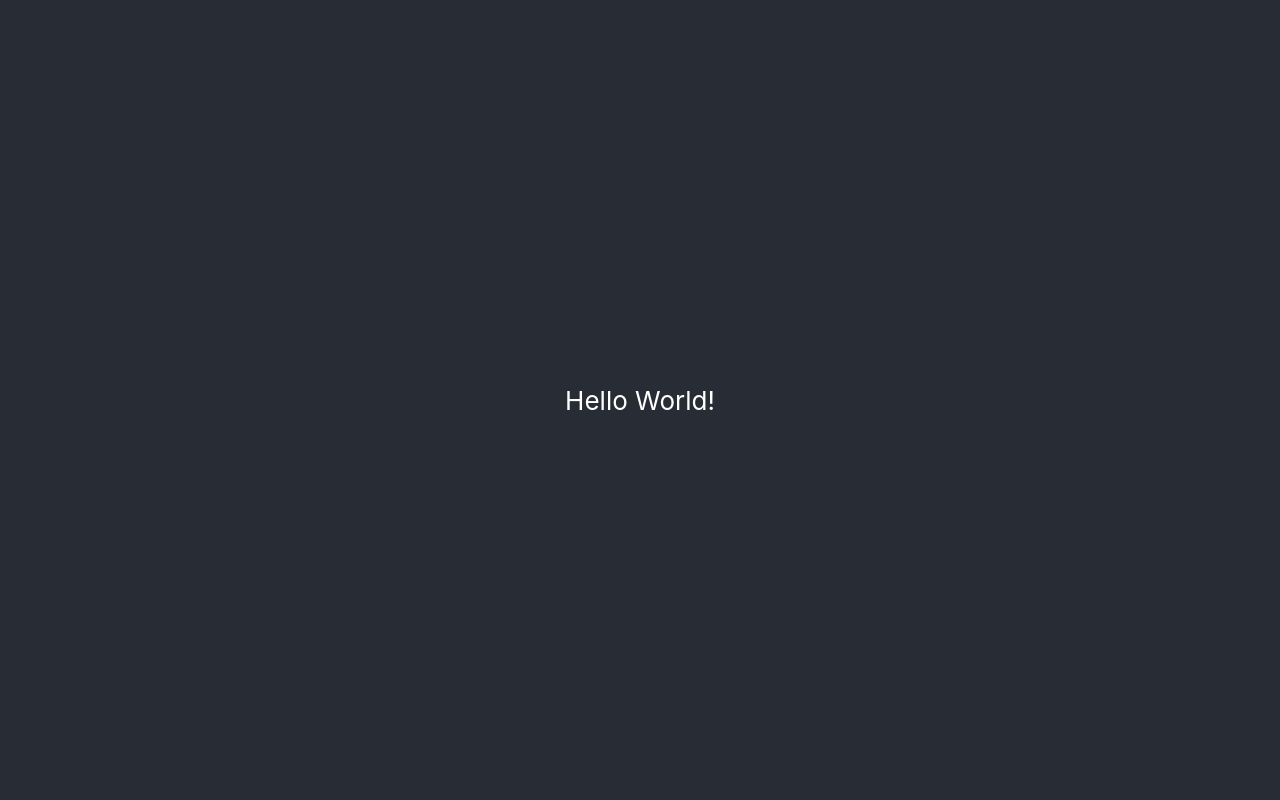
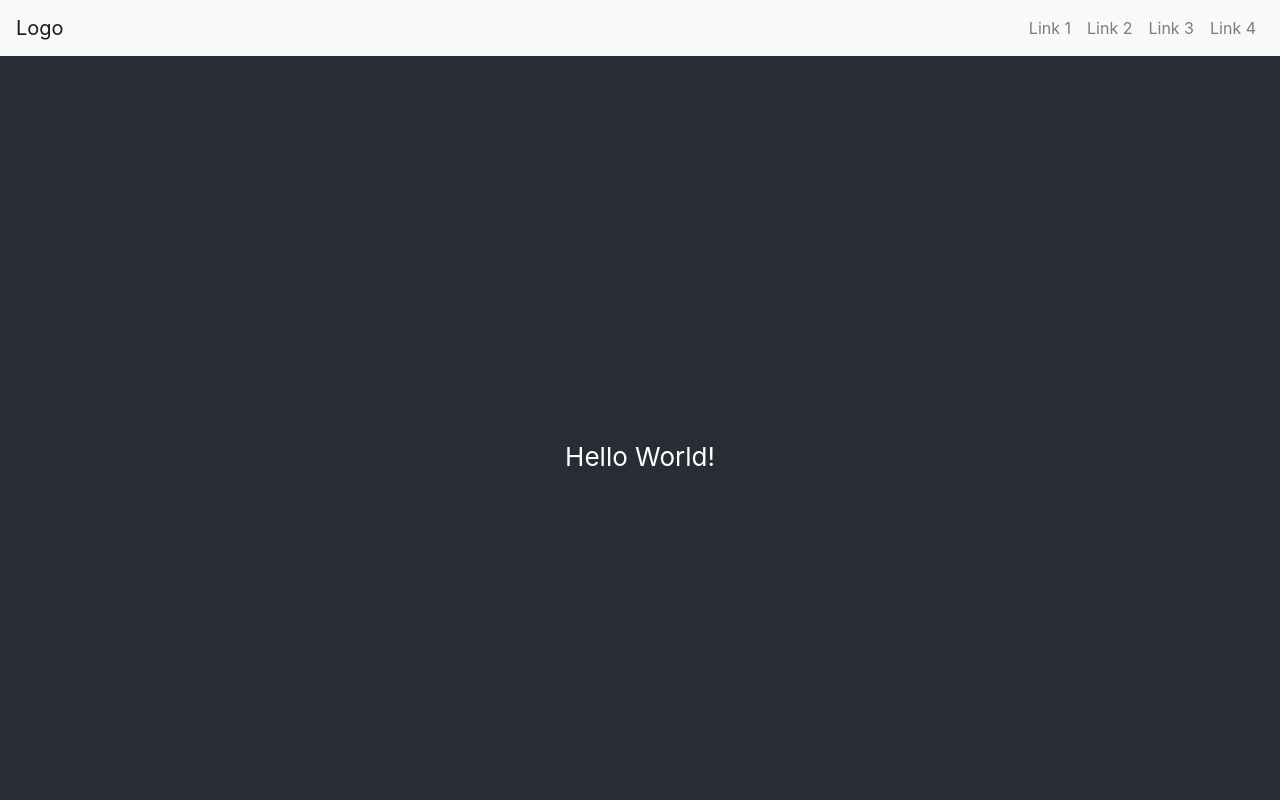
Before and after one commit to shinw97/about-me, a React (Create React App) app: page / in a window 1280 px wide. Shown: the top 800 px of the page. Built offline with nearby package versions, Linux system fonts and the light colour scheme.

Commit message:
added nav bar

```diff
--- a/public/index.html
+++ b/public/index.html
@@ -7,9 +7,13 @@
     <meta name="theme-color" content="#000000" />
     <meta
       name="description"
-      content="Web site created using create-react-app"
+      content="A React JS based website about me."
     />
     <link rel="apple-touch-icon" href="logo192.png" />
+    <link rel="stylesheet" href="https://stackpath.bootstrapcdn.com/bootstrap/4.3.1/css/bootstrap.min.css" integrity="sha384-ggOyR0iXCbMQv3Xipma34MD+dH/1fQ784/j6cY/iJTQUOhcWr7x9JvoRxT2MZw1T" crossorigin="anonymous">
+    <script src="https://code.jquery.com/jquery-3.3.1.slim.min.js" integrity="sha384-q8i/X+965DzO0rT7abK41JStQIAqVgRVzpbzo5smXKp4YfRvH+8abtTE1Pi6jizo" crossorigin="anonymous"></script>
+    <script src="https://cdnjs.cloudflare.com/ajax/libs/popper.js/1.14.7/umd/popper.min.js" integrity="sha384-UO2eT0CpHqdSJQ6hJty5KVphtPhzWj9WO1clHTMGa3JDZwrnQq4sF86dIHNDz0W1" crossorigin="anonymous"></script>
+    <script src="https://stackpath.bootstrapcdn.com/bootstrap/4.3.1/js/bootstrap.min.js" integrity="sha384-JjSmVgyd0p3pXB1rRibZUAYoIIy6OrQ6VrjIEaFf/nJGzIxFDsf4x0xIM+B07jRM" crossorigin="anonymous"></script>
     <!--
       manifest.json provides metadata used when your web app is installed on a
       user's mobile device or desktop. See https://developers.google.com/web/fundamentals/web-app-manifest/
--- a/src/App.js
+++ b/src/App.js
@@ -1,13 +1,19 @@
 import React from 'react';
 import './App.css';
 import Page1 from './Components/scroll-pages/Page1';
+import NavBar from './Components/NavBar';
 
 function App() {
   return (
-    <div className={'App'}>
-      <Page1/>
-      <Page1/>
+    <div>
+      <NavBar/>
+      <div className={'App'}>
+        <Page1/>
+        <Page1/>
+        <Page1/>
+      </div>
     </div>
+
   );
 }
 
--- /dev/null
+++ b/src/Components/NavBar.js
@@ -0,0 +1,36 @@
+import React from 'react';
+
+class NavBar extends React.Component {
+  render() {
+    return (
+        <nav
+            className="navbar navbar-expand-lg bg-light navbar-light sticky-top">
+          <a className="navbar-brand" href="#">Logo</a>
+          <button className="navbar-toggler" type="button"
+                  data-toggle="collapse" data-target="#navbarNav"
+                  aria-controls="navbarNav" aria-expanded="false"
+                  aria-label="Toggle navigation">
+            <span className="navbar-toggler-icon"></span>
+          </button>
+          <div className="collapse navbar-collapse" id="navbarNav">
+            <ul className="navbar-nav ml-auto">
+              <li className="nav-item">
+                <a className="nav-link" href="#">Link 1</a>
+              </li>
+              <li className="nav-item">
+                <a className="nav-link" href="#">Link 2</a>
+              </li>
+              <li className="nav-item">
+                <a className="nav-link" href="#">Link 3</a>
+              </li>
+              <li className="nav-item">
+                <a className="nav-link" href="#">Link 4</a>
+              </li>
+            </ul>
+          </div>
+        </nav>
+    );
+  }
+}
+
+export default NavBar;
```
